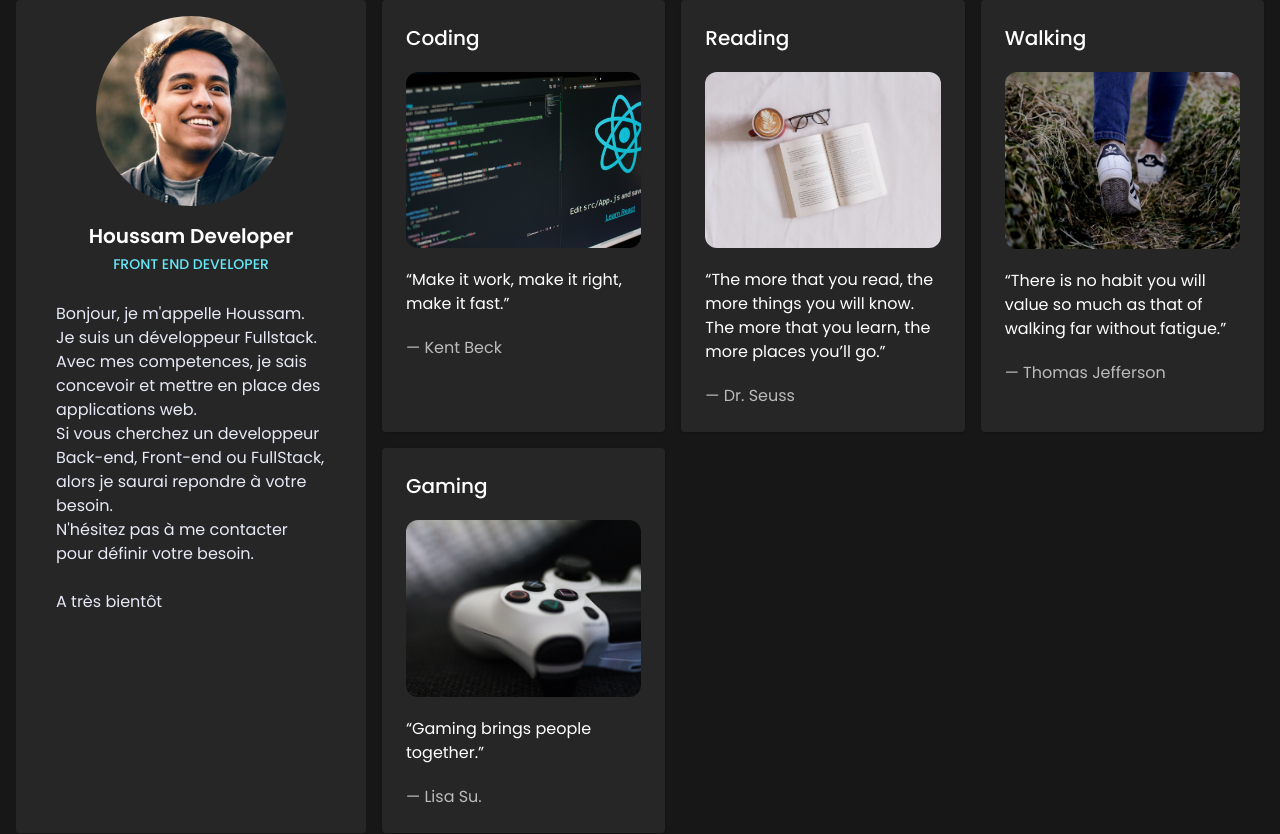
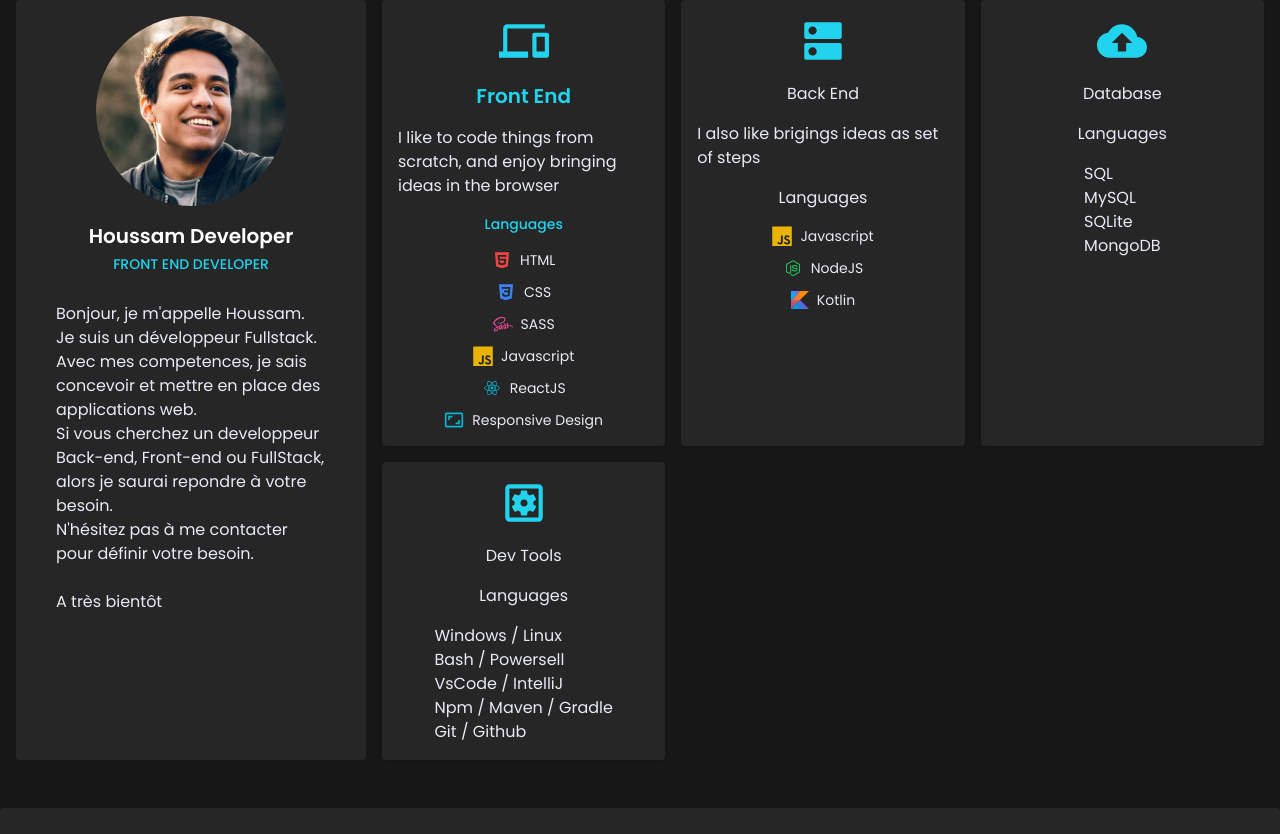
Before and after one commit to houssam-developer/my-portfolio, a React (Vite) app: page / in a window 1280 px wide. Shown: the part 820-1654 px from the top of the page. Built offline with nearby package versions, Linux system fonts and the light colour scheme.

Commit message:
feat: add card front and back

```diff
--- a/src/App.jsx
+++ b/src/App.jsx
@@ -1,6 +1,18 @@
 
 import { useEffect, useRef, useState } from 'react';
-import { MdEmail, MdPhone, MdViewInAr, MdHome, MdPerson, MdWork, MdOutlineCode, MdWeb, MdOutlineConstruction, MdContacts, MdChat } from "react-icons/md";
+import {
+	MdEmail, MdPhone, MdViewInAr, MdHome, MdPerson, MdWork,
+	MdOutlineCode, MdWeb, MdOutlineConstruction, MdContacts, MdChat, MdLaptop,
+	MdOutlinePhonelink, MdDns, MdCode, MdOutlineSettingsApplications, MdBackup,
+	MdAspectRatio
+} from "react-icons/md";
+
+import {
+	DiCss3, DiJsBadge, DiHtml5, DiSass, DiReact, DiNodejs, DiNpm, DiIntellij, DiVisualstudio, DiWindows,
+	DiLinux, DiGithub, DiGit, DiResponsive, DiNodejsSmall
+
+} from "react-icons/di";
+
 import './App.scss';
 
 function App() {
@@ -67,7 +79,7 @@ function App() {
 
 			{/* ABOUT ME */}
 
-			<section className='layout-shifter text-white'>
+			<section className='container-layout-shifter text-white'>
 				<div className='bg-neutral-800 flex flex-col items-center gap-4 p-4 rounded'>
 					<div className='min-w-[190px] max-w-[200px]'>
 						<div className='container-ratio-1-1'>
@@ -79,7 +91,7 @@ function App() {
 					</div>
 					<div className='flex flex-col gap-1 max-w-xl'>
 						<h2 className='font-sans text-xl font-semibold self-center'>Houssam Developer</h2>
-						<h3 className='font-sans text-cyan-300 font-medium text-sm self-center'>FRONT END DEVELOPER</h3>
+						<h3 className='font-sans text-cyan-400 font-medium text-sm self-center'>FRONT END DEVELOPER</h3>
 						<p className='p-6 text-md font-sans font-normal text-primary'>
 							Bonjour, je m'appelle Houssam. Je suis un développeur Fullstack.<br />
 							Avec mes competences, je sais concevoir et mettre en place des applications web.<br />
@@ -91,6 +103,69 @@ function App() {
 					</div>
 				</div>
 				<div>
+					<div className='container-box flex flex-col items-center gap-4'>
+						<MdOutlinePhonelink size={50} className='text-cyan-400' />
+						<h2 className='font-sans text-xl font-semibold text-cyan-400'>Front End</h2>
+						<p className='text-md font-sans font-normal text-primary'>I like to code things from scratch, and enjoy bringing ideas in the browser</p>
+						<h3 className='font-sans text-cyan-400 font-medium text-sm'>Languages</h3>
+						<ul className='flex flex-col items-center gap-3 w-full'>
+							<li className='flex gap-2 text-sm'><DiHtml5 size={20} className='text-red-500' /> <span>HTML</span></li>
+							<li className='flex gap-2 text-sm'><DiCss3 size={20} className='text-blue-500' /> <span>CSS</span></li>
+							<li className='flex gap-2 text-sm'><DiSass size={20} className='text-pink-500' /> <span>SASS</span></li>
+							<li className='flex gap-2 text-sm'><DiJsBadge size={20} className='text-yellow-500' /> <span>Javascript</span></li>
+							<li className='flex gap-2 text-sm'><DiReact size={20} className='text-cyan-500' /> <span>ReactJS</span></li>
+							<li className='flex gap-2 text-sm'><MdAspectRatio size={20} className='text-cyan-500' /> <span>Responsive Design</span></li>
+						</ul>
+					</div>
+					<div className='container-box  flex flex-col items-center gap-4'>
+						<MdDns size={50} className='text-cyan-400' />
+						<h2>Back End</h2>
+						<p>I also like brigings ideas as set of steps</p>
+						<h3>Languages</h3>
+						<ul className='flex flex-col items-center gap-3 w-full'>
+							<li className='flex gap-2 text-sm'><DiJsBadge size={20} className='text-yellow-500' /> <span>Javascript</span></li>
+							<li className='flex gap-2 text-sm'><DiNodejsSmall size={20} className='text-green-500' /> <span>NodeJS</span></li>
+							<li className='flex gap-2 text-sm'>
+								<img src="src/images/kotlin-logo.svg" width={'18px'} height={'18px'} alt="logo of kotlin language" />
+								<span>Kotlin</span>
+							</li>
+						</ul>
+					</div>
+					<div className='container-box  flex flex-col items-center gap-4'>
+						<MdBackup size={50} className='text-cyan-400' />
+						<h2>Database</h2>
+						<h3>Languages</h3>
+						<ul>
+							<li>SQL</li>
+							<li>MySQL</li>
+							<li>SQLite</li>
+							<li>MongoDB</li>
+						</ul>
+					</div>
+					<div className='container-box  flex flex-col items-center gap-4'>
+						<MdOutlineSettingsApplications size={50} className='text-cyan-400' />
+						<h2>Dev Tools</h2>
+						<h3>Languages</h3>
+						<ul>
+							<li>Windows / Linux</li>
+							<li>Bash / Powersell</li>
+							<li>VsCode / IntelliJ</li>
+							<li>Npm / Maven / Gradle</li>
+							<li>Git / Github</li>
+						</ul>
+					</div>
+
+				</div>
+			</section>
+
+			<section className='container-layout-grid-four'>
+
+
+			</section>
+
+
+			{/* Hobbies backup */}
+			<section>
 				{/* Coding */}
 				<div className=' flex flex-col gap-5 p-6 rounded bg-neutral-800 shadow'>
 					<h3 className='font-medium text-xl'>Coding</h3>
@@ -137,10 +212,7 @@ function App() {
 					<p className='text-md text-[#bbb]'>— Lisa Su.</p>
 				</div>
 
-
-				</div>
 			</section>
-
 
 			{/* <section className='flex flex-wrap gap-4'>
 				<div className='min-w-[250px] flex-grow-2 flex-col gap-4 bg-zinc-400'>
--- a/src/App.scss
+++ b/src/App.scss
@@ -1,4 +1,4 @@
-.layout-shifter {
+.container-layout-shifter {
 	padding: 1em;
 
 	display: flex;
@@ -35,38 +35,14 @@
 	}
 }
 
-// .layout-shifter {
-// 	min-height: 300px;
-// 	margin-left: auto;
-// 	margin-right: auto;
-// 	padding: 1em;
+.container-layout-grid-four {
+	padding: 1em;
 
-// 	display: flex;
-// 	flex-wrap: wrap;
-// 	gap: 1em;
+	display: grid;
+	grid-template-columns: repeat(4, minmax(300px, 1fr));
+}
 
-// 	&> :nth-child(1) {
-// 		flex-grow: 1;
-// 		min-height: 100px;
 
-// 		@media screen and (min-width: 845px) {
-// 			max-width: 300px;
-// 		}
-// 	}
-
-// 	&> :nth-child(2) {
-// 		flex-grow: 1;
-
-// 		display: grid;
-// 		grid-template-columns: repeat(auto-fit, minmax(300px, 1fr));
-// 		gap: 1em;
-
-// 		@media screen and (min-width: 768px) {
-// 			justify-items: center;
-// 		}
-
-// 		&>* {
-// 			max-width: 500px;
-// 		}
-// 	}
-// }
+.container-box {
+	@apply shadow rounded p-4 bg-neutral-800 text-primary;
+}
--- a/src/index.css
+++ b/src/index.css
@@ -25,9 +25,6 @@ body {
 	@apply bg-neutral-900;
 }
 
-.container-box {
-	@apply shadow rounded p-4 bg-neutral-800;
-}
 
 .container-hobbies {
 	border: 2px solid orange;
```
Also changed, not shown: src/images/icons8-kotlin.svg (added), src/images/kotlin-logo.svg (added). Lines whose indentation alone changed are shown as unchanged.
